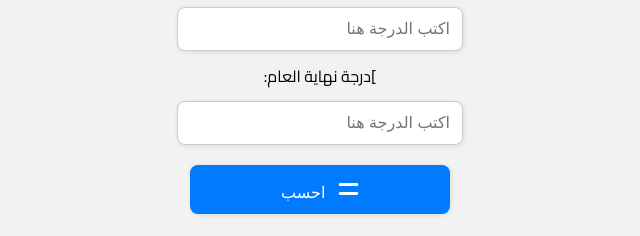
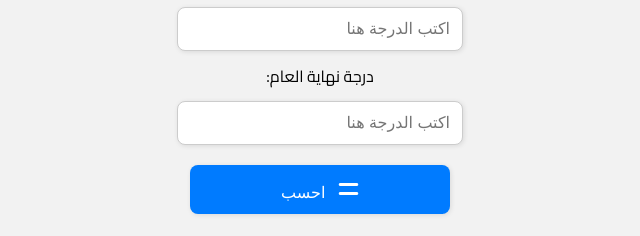
Before and after one commit to omar2006-gif/grades-calculator, a plain HTML site: page index.html in a window 1280 px wide. Shown: the part 271-507 px from the top of the page, 320-960 px from the left. Drawn offline with Linux system fonts and the light colour scheme.

Commit message:
Update index.html

```diff
--- a/index.html
+++ b/index.html
@@ -69,7 +69,7 @@
   <label for="firstTerm">درجة الترم الأول:</label><br>
   <input type="number" id="firstTerm" placeholder="اكتب الدرجة هنا"><br>
 
-  <label for="secondTerm">]درجة نهاية العام:</label><br>
+  <label for="secondTerm">درجة نهاية العام:</label><br>
   <input type="number" id="secondTerm" placeholder="اكتب الدرجة هنا"><br>
 
   <button onclick="calculate()"><i class="fa-solid fa-equals icon"></i> احسب</button>
```
